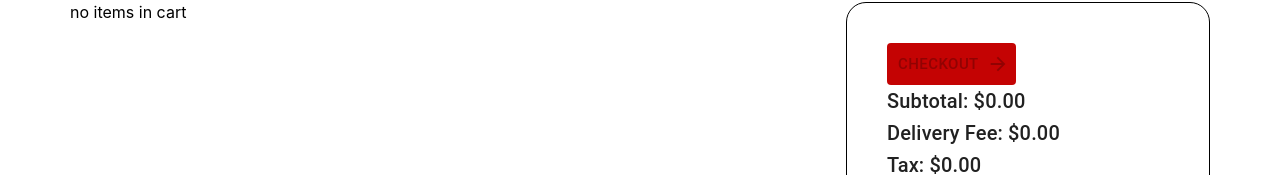
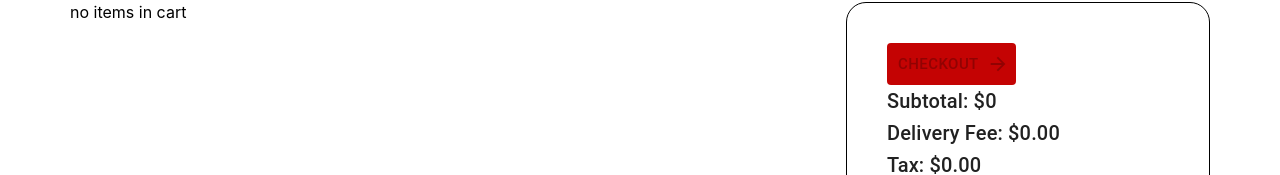
Before and after one commit to Gisselle546/ReactPizzaGraphQL, a React (Create React App) app in the folder client/: page /cart in a window 1280 px wide. Shown: the part 228-403 px from the top of the page. Built offline with nearby package versions, Linux system fonts and the light colour scheme; a web font is replaced by a local one.

Commit message:
bug fixes

```diff
--- a/client/src/Components/cart.js
+++ b/client/src/Components/cart.js
@@ -60,13 +60,13 @@ function ShoppingCart(){
 
 
 function tax(total){
-     const fee=total*0.07*quantity
+     const fee=total*0.07
      return fee.toFixed(2)
 }
 
 
 function completeTotal(total){
- return parseFloat(tax(total.toFixed(2)))+parseFloat(4.00)+parseFloat(total.toFixed(2));
+ return parseFloat(tax(total.toFixed(2)*quantity))+parseFloat(4.00)+parseFloat(total.toFixed(2));
 }
 
 
@@ -97,7 +97,7 @@ function completeTotal(total){
        <Button disabled={!cart.length} size="large" endIcon={<ArrowForwardIcon/>} component={Link} to="/checkout"className={classes.checkoutbutton}>
           Checkout
         </Button>
-                <Typography variant="h6">Subtotal: ${total.toFixed(2)}</Typography>
+                <Typography variant="h6">Subtotal: ${total.toFixed(2)*quantity}</Typography>
                 {(total)?<Typography variant="h6">Delivery Fee: $4.00</Typography>:<Typography variant="h6">Delivery Fee: $0.00</Typography>}
 
                 <Typography variant="h6">Tax: ${tax(total)}</Typography>
```
